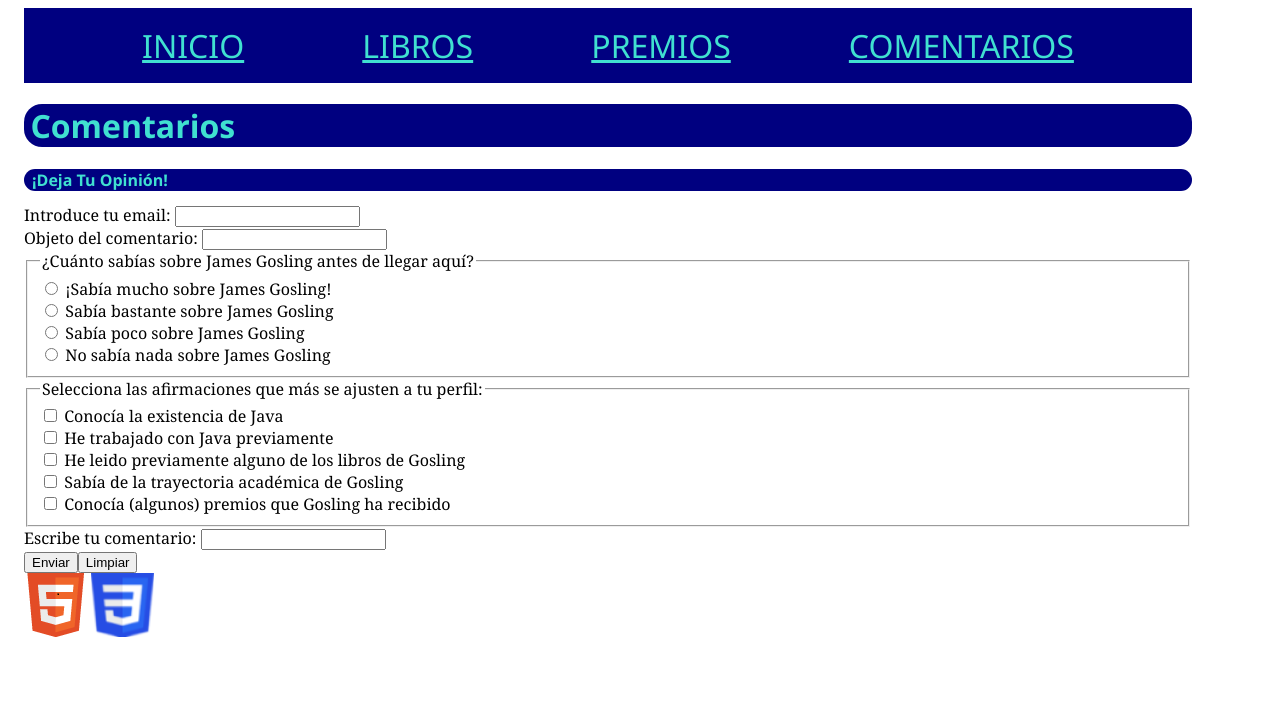
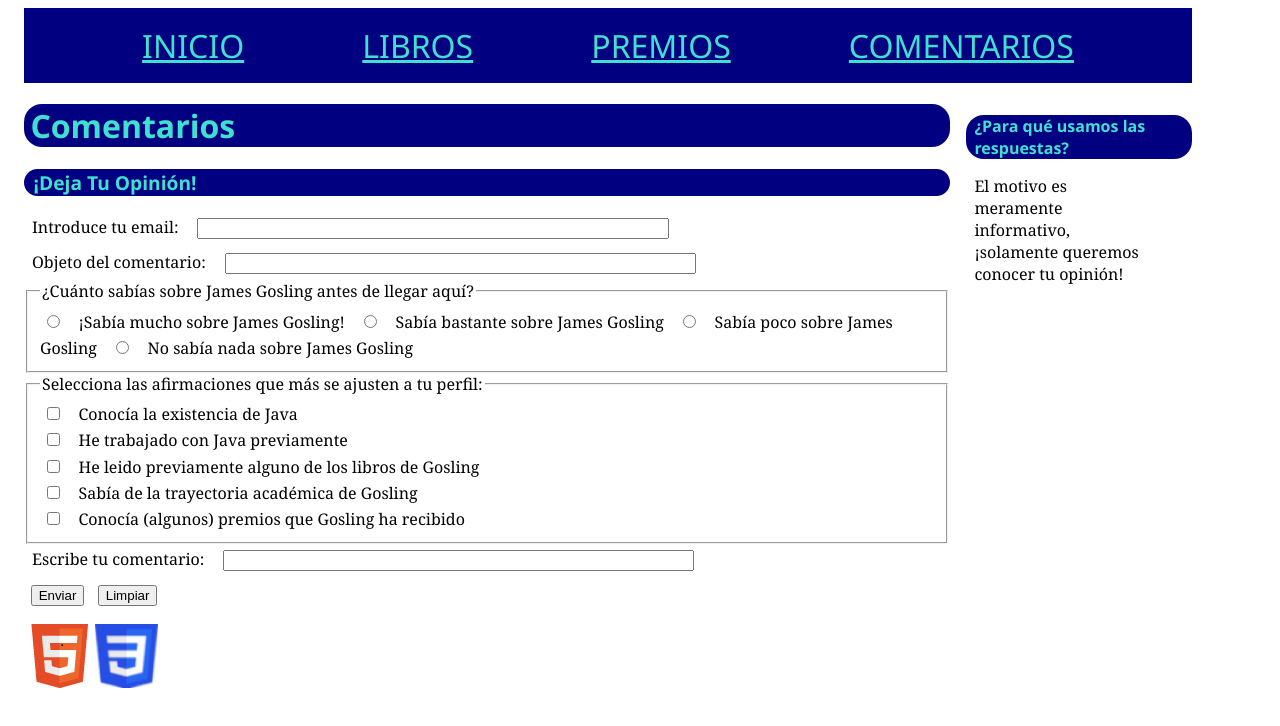
Before and after one commit to UO264850/SEW2021, a plain HTML site: page comentarios.html in a window 1280 px wide. Drawn offline with Linux system fonts and the light colour scheme.

Commit message:
Add files via upload

```diff
--- a/comentarios.html
+++ b/comentarios.html
@@ -3,7 +3,7 @@
 <html lang="es">
 
 <head>
-    <base href="" />
+    <base href="https://uo264850.github.io/SEW2021/" />
     <meta charset="UTF-8" />
     <meta name ="viewport" content ="width=device-width, initial scale=1.0" />
     <meta name="author" content="UO264850" />
@@ -12,6 +12,7 @@
     <meta name="keywords" content="James, Gosling, Java, formulario, comentario" />
     <title>Practica 1 - SEW - UO264850 - Comentarios</title>
     <link rel="stylesheet" type="text/css" href="estilo/estilo.css" />
+    <link rel="stylesheet" type="text/css" href="estilo/layout.css" />
 </head>
 
 <body>
@@ -38,13 +39,13 @@
                 <fieldset>
                     <legend>¿Cuánto sabías sobre James Gosling antes de llegar aquí?</legend>
                     <input type="radio" id="mucho" name="conocimiento" value="mucho">
-                    <label for="mucho">¡Sabía mucho sobre James Gosling!</label><br>
+                    <label for="mucho">¡Sabía mucho sobre James Gosling!</label>
                     <input type="radio" id="bastante" name="conocimiento" value="bastante">
-                    <label for="bastante">Sabía bastante sobre James Gosling</label><br>
+                    <label for="bastante">Sabía bastante sobre James Gosling</label>
                     <input type="radio" id="poco" name="conocimiento" value="poco">
-                    <label for="poco">Sabía poco sobre James Gosling</label><br>
+                    <label for="poco">Sabía poco sobre James Gosling</label>
                     <input type="radio" id="nada" name="conocimiento" value="nada">
-                    <label for="nada">No sabía nada sobre James Gosling</label><br>
+                    <label for="nada">No sabía nada sobre James Gosling</label>
                 </fieldset>
 
                 <fieldset>
@@ -68,6 +69,11 @@
         </section>
     </main>
 
+    <aside>
+        <h3>¿Para qué usamos las respuestas?</h3>
+        <p>El motivo es meramente informativo, ¡solamente queremos conocer tu opinión!</p>
+    </aside>
+
     <footer>
         <img src="multimedia/HTML5.png" alt=" HTML5 Válido!" />
         <img src="multimedia/CSS3.png" alt="CSS Válido!" />
--- a/estilo/estilo.css
+++ b/estilo/estilo.css
@@ -23,8 +23,19 @@
   /*Especificidad: 001*/
   h2 {
     font-family: 'Segoe UI', Tahoma, Verdana, sans-serif;
+    font-size: 1.2em;
+    text-transform: capitalize;
+    text-align: left;
+    padding-left: 0.5em;
+    background-color: navy;
+    color: turquoise;
+    border-radius: 18px;
+  }
+
+  /*Especificidad: 001*/
+  h3 {
+    font-family: 'Segoe UI', Tahoma, Verdana, sans-serif;
     font-size: 1em;
-    text-transform: capitalize;
     text-align: left;
     padding-left: 0.5em;
     background-color: navy;
@@ -44,6 +55,8 @@
     height: auto;
   }
 
+  /* video y audio */
+
    /*Especificidad: 001*/
   header {
     font-family: Georgia, 'Times New Roman', Times, serif;
@@ -52,12 +65,19 @@
    /*Especificidad: 001*/
   footer {
     font-family: Georgia, 'Times New Roman', Times, serif;
+    margin-top: 0.5em;
+    padding: 0.25em;
   }
 
-
-  /** preguntar por estilo de las anidadas **/
   /*Especificidad: 001*/
   ul {
+    background-color: white;
+    color: black;
+    list-style-type: circle;
+  }
+
+  /*Especificidad: 002*/
+  ul ul{
     background-color: white;
     color: black;
     list-style-type: square;
@@ -69,7 +89,6 @@
     color: black;
     padding-top: 6px;
     padding-bottom: 6px;
-    list-style-type: square;/*mirar esta*/
   }
 
   /*Especificidad: 001*/
@@ -110,6 +129,7 @@
     color: steelblue;
   }
 
+  /*Especificidad 001 */
   nav{
     background-color: navy;
     color: turquoise;
@@ -117,6 +137,7 @@
     justify-content: space-evenly;
   }
 
+  /*Especificidad 012 */
   nav a:link, nav a:visited{
     background-color: navy;
     color: turquoise;
@@ -126,3 +147,11 @@
     padding-top: 0.5em;
     padding-bottom: 0.5em;
   }
+
+  label, input{
+    margin: 0.5em;
+  }
+
+  input[type=email], input[type=text]{
+    width: 50%;
+  }
--- a/estilo/layout.css
+++ b/estilo/layout.css
@@ -10,10 +10,13 @@ body{
 /* Specifity 1 */
 main {
     grid-area: m;
+    padding-right: 0.5em;
 }
 
 aside{
     grid-area: a;
+    padding-left: 0.5em;
+    padding-top: 1em;
 }
 
 /* Specifity 1 */
```
Also changed, not shown: index.html (+5 -3 lines), libros.html (+8 -1 lines), premios.html (+8 -3 lines).
